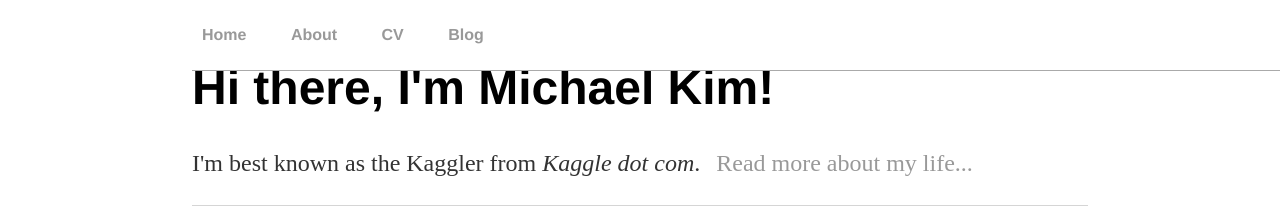
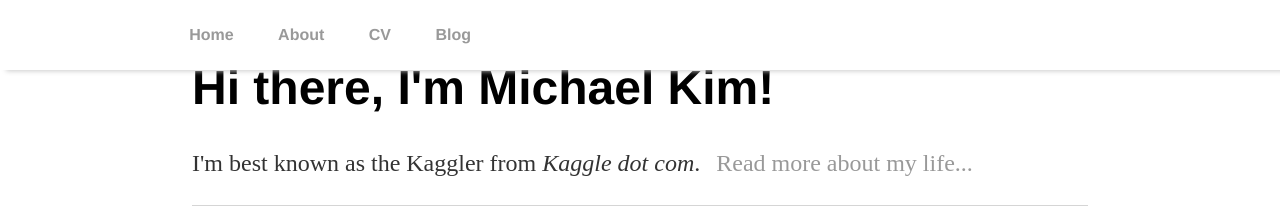
Before and after one commit to mikes-kim/mikes-kim.github.io, a Jekyll site: the page built from index.html, in a window 1280 px wide. Shown: the top 218 px of the page. Built offline with Jekyll 4.4.1, drawn with Linux system fonts in a browser that asks for light colours.

Commit message:
Update main.css

```diff
--- a/css/main.css
+++ b/css/main.css
@@ -3,13 +3,15 @@ body {
     width: 70%;
 }
 nav {
-    position:fixed;
-    top:0;
-    width:100%;
-    background-color:#fff;
-    padding-top:10px;
-    padding-bottom:10px;
-    border-bottom:solid 1px #aaa;
+    position: fixed;
+    top: 0;
+    background-color: #fff;
+    padding-top: 10px;
+    padding-bottom: 10px;
+    width: 100%;
+    box-shadow: 6px 1px 5px #ccc;
+    left: 0;
+    padding-left: 14%;
 }
 nav ul, footer ul {
     font-family:'Helvetica', 'Arial', 'Sans-Serif';
```
